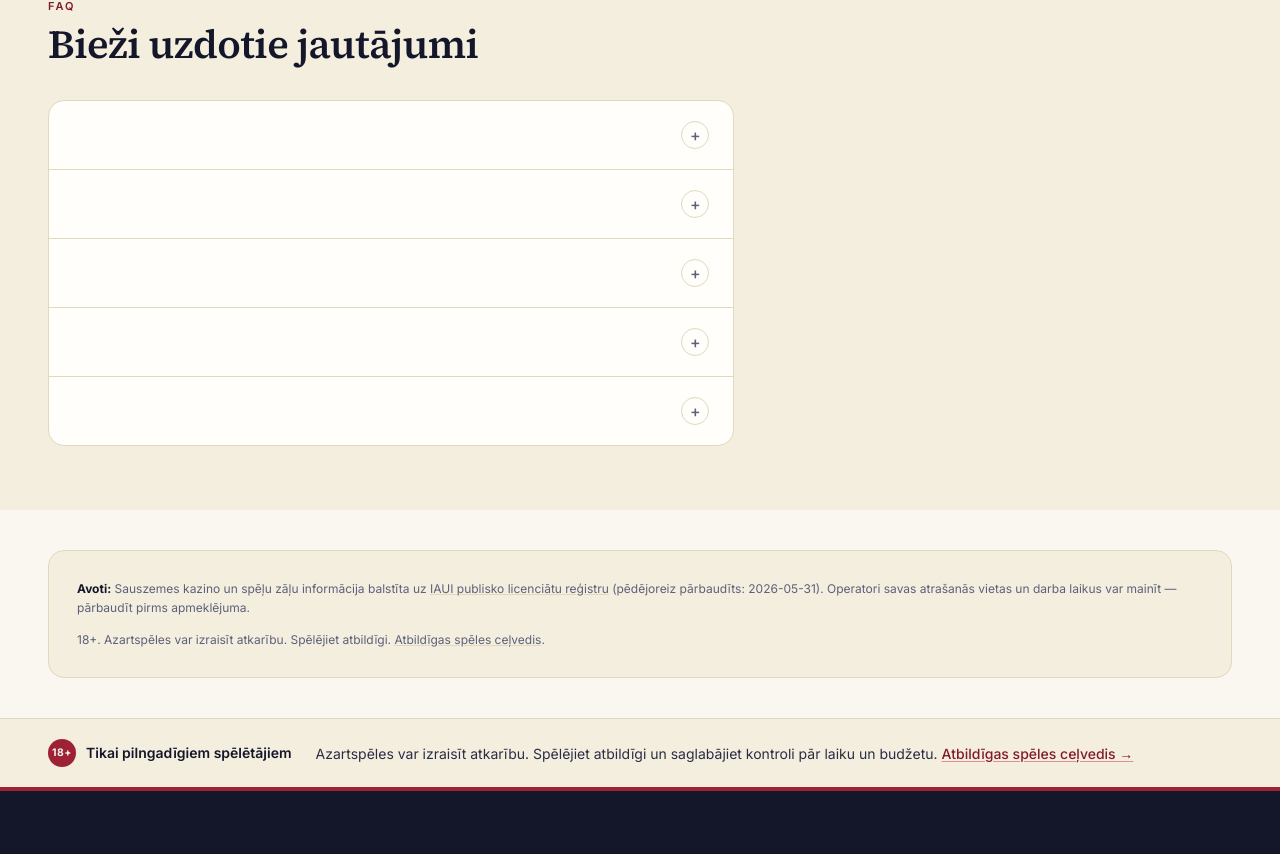
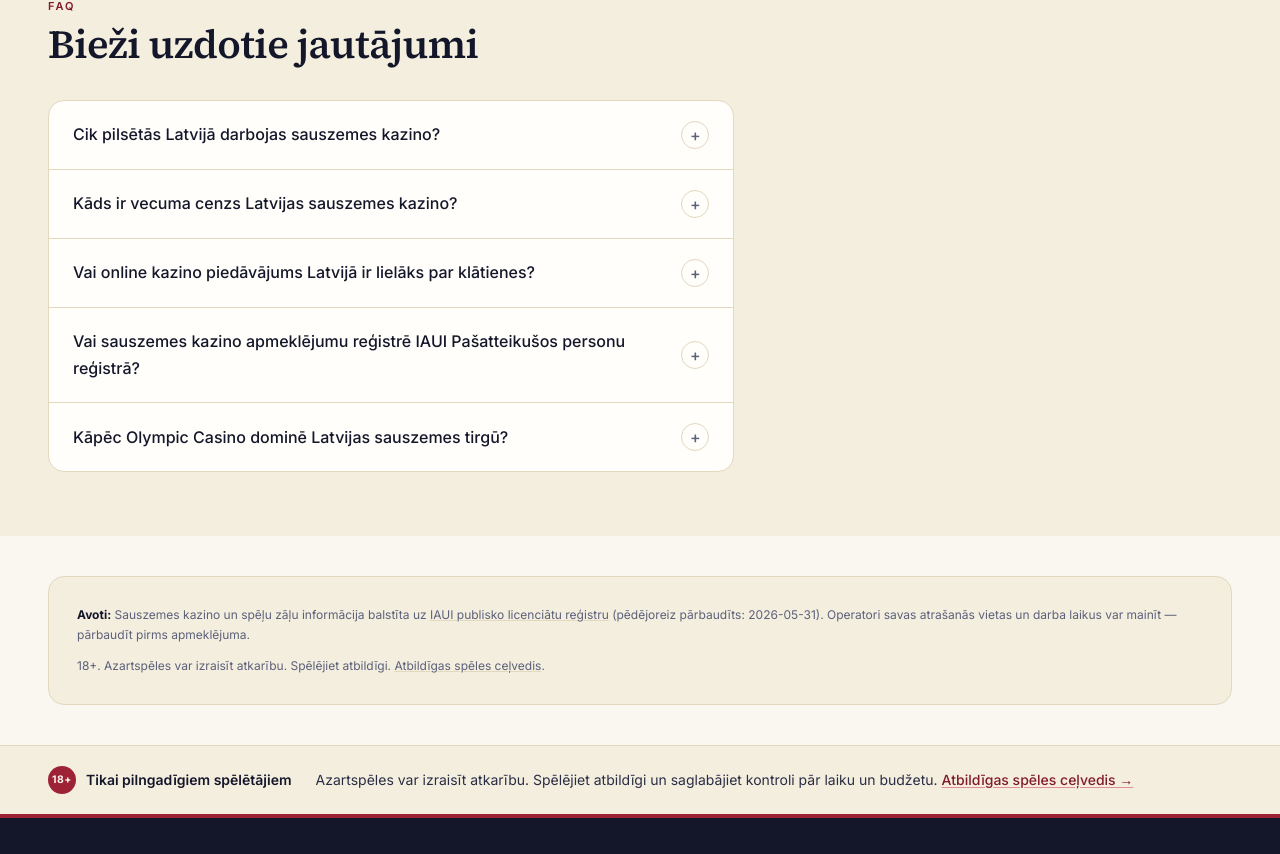
Before and after one commit to ims-2025/onlinekazino, a Next.js app: page /sauszemes-kazino in a window 1280 px wide. Shown: the part 3280-4134 px from the top of the page. Built offline with nearby package versions, Linux system fonts and the light colour scheme.

Commit message:
Fix Batch 1 build: align FAQ shape to {q,a} as expected by Faq + faqSchema

```diff
--- a/app/sauszemes-kazino/[city]/page.tsx
+++ b/app/sauszemes-kazino/[city]/page.tsx
@@ -42,7 +42,7 @@ export default function CityHubPage({ params }: Props) {
             { name: 'Sauszemes kazino', href: '/sauszemes-kazino/' },
             { name: c.name, href: `/sauszemes-kazino/${c.slug}/` },
           ]),
-          faqSchema(c.faq.map((f) => ({ question: f.q, answer: f.a }))),
+          faqSchema(c.faq),
         ]}
       />
 
@@ -130,7 +130,7 @@ export default function CityHubPage({ params }: Props) {
             Bieži uzdotie jautājumi
           </h2>
           <div className="mt-6">
-            <Faq items={c.faq.map((f) => ({ question: f.q, answer: f.a }))} />
+            <Faq items={c.faq} />
           </div>
         </section>
 
--- a/app/sauszemes-kazino/page.tsx
+++ b/app/sauszemes-kazino/page.tsx
@@ -18,28 +18,28 @@ export const metadata = buildMetadata({
 
 const HUB_FAQ = [
   {
-    question: 'Cik pilsētās Latvijā darbojas sauszemes kazino?',
-    answer:
+    q: 'Cik pilsētās Latvijā darbojas sauszemes kazino?',
+    a:
       'Pilnvērtīgi sauszemes kazino ar dzīvajiem dīleriem darbojas galvenokārt sešās lielākajās pilsētās — Rīgā, Liepājā, Daugavpilī, Jūrmalā, Ventspilī un Jelgavā. IAUI licencētas spēļu zāles ar automātiem ir izvietotas vēl vismaz divdesmit citās Latvijas pilsētās un lielākos miestos.',
   },
   {
-    question: 'Kāds ir vecuma cenzs Latvijas sauszemes kazino?',
-    answer:
+    q: 'Kāds ir vecuma cenzs Latvijas sauszemes kazino?',
+    a:
       'Visā Latvijā vecuma cenzs ir 18 gadu. Pie ieejas kazino vai spēļu zāli obligāti uzrāda derīgu personu apliecinošu dokumentu — pasi, eID karti vai vadītāja apliecību. Studenta ID vai cita veida apliecības netiek pieņemtas.',
   },
   {
-    question: 'Vai online kazino piedāvājums Latvijā ir lielāks par klātienes?',
-    answer:
+    q: 'Vai online kazino piedāvājums Latvijā ir lielāks par klātienes?',
+    a:
       'Jā, ievērojami. Lielākie Latvijas sauszemes kazino piedāvā 60–150 automātu spēļu, savukārt IAUI licencēti online operatori uztur 1500+ spēļu katalogus, plašākas live kazino studijas un 24/7 pieejamību bez ceļošanas.',
   },
   {
-    question: 'Vai sauszemes kazino apmeklējumu reģistrē IAUI Pašatteikušos personu reģistrā?',
-    answer:
+    q: 'Vai sauszemes kazino apmeklējumu reģistrē IAUI Pašatteikušos personu reģistrā?',
+    a:
       'Jā. Pašatteikušos personu reģistrs (PPR) ir vienots gan online, gan sauszemes operatoriem. Ja persona ir reģistrējusies PPR, viņai aizliegta iekļuve visos IAUI licencētajos kazino un spēļu zālēs visā Latvijā uz reģistrācijas periodu (12 mēneši vai uz nenoteiktu laiku).',
   },
   {
-    question: 'Kāpēc Olympic Casino dominē Latvijas sauszemes tirgū?',
-    answer:
+    q: 'Kāpēc Olympic Casino dominē Latvijas sauszemes tirgū?',
+    a:
       'Olympic Casino zīmols pieder Odyssey Europe AS (līdz 2018. gadam — Olympic Entertainment Group), kas savu klātbūtni Latvijā veidoja kopš 2000. gadu sākuma. Centralizēta operāciju vadība, mērogs un Olympic lojalitātes programma ir radījuši dabisku tirgus līderību. Vietējais konkurents Klondaika uztur stabilu otro pozīciju, savukārt mazākie operatori specializējas spēļu zāļu segmentā.',
   },
 ];
```
